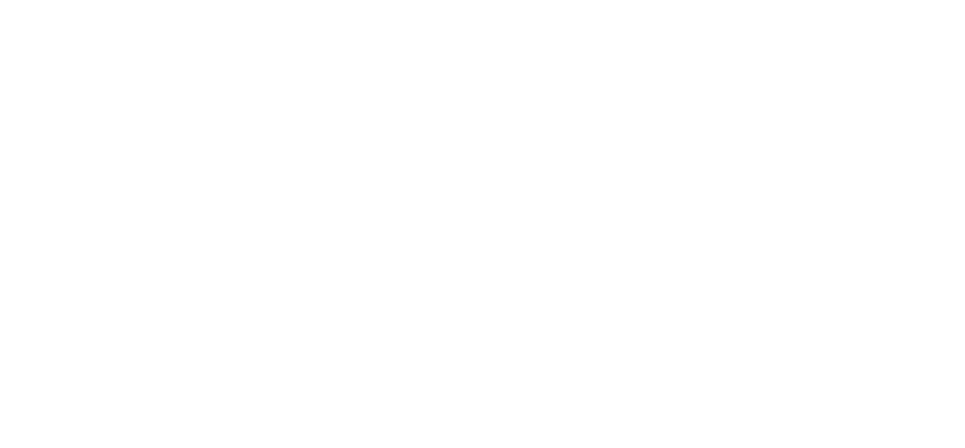
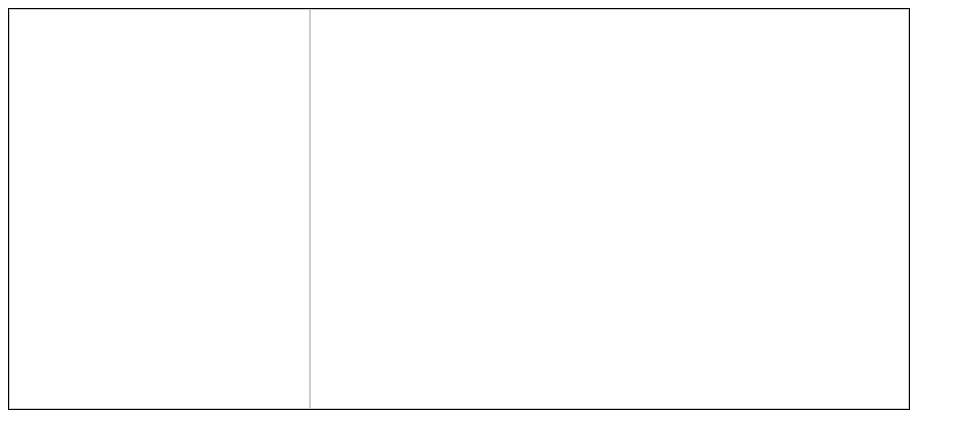
Before and after one commit to a-russkikh/FlexBoxDeep, a plain HTML site: page index.html in a window 1280 px wide. Shown: the whole page, without its empty margins (0-965 px from the left). Drawn offline with Linux system fonts and the light colour scheme.

Commit message:
feat:add style.css, change index.html

```diff
--- /dev/null
+++ b/css/style.css
@@ -0,0 +1,16 @@
+.box {
+  display: flex;
+  width: 900px;
+  border: 1px solid #000;
+  height: 400px;
+}
+.text {
+  border: 1px solid #ccc;
+}
+
+.text:nth-child(1) {
+  flex-grow: 1;
+}
+.text:nth-child(2) {
+  flex-grow: 2;
+}
--- a/index.html
+++ b/index.html
@@ -4,7 +4,13 @@
     <meta charset="UTF-8" />
     <meta http-equiv="X-UA-Compatible" content="IE=edge" />
     <meta name="viewport" content="width=device-width, initial-scale=1.0" />
-    <title>FlexBoxDeep</title>
+    <title>FlexBoxDeep(flex-basis, flex-grow, flex-shrink)</title>
+    <link rel="stylesheet" href="css/style.css" />
   </head>
-  <body></body>
+  <body>
+    <div class="box">
+      <div class="text"></div>
+      <div class="text"></div>
+    </div>
+  </body>
 </html>
```
